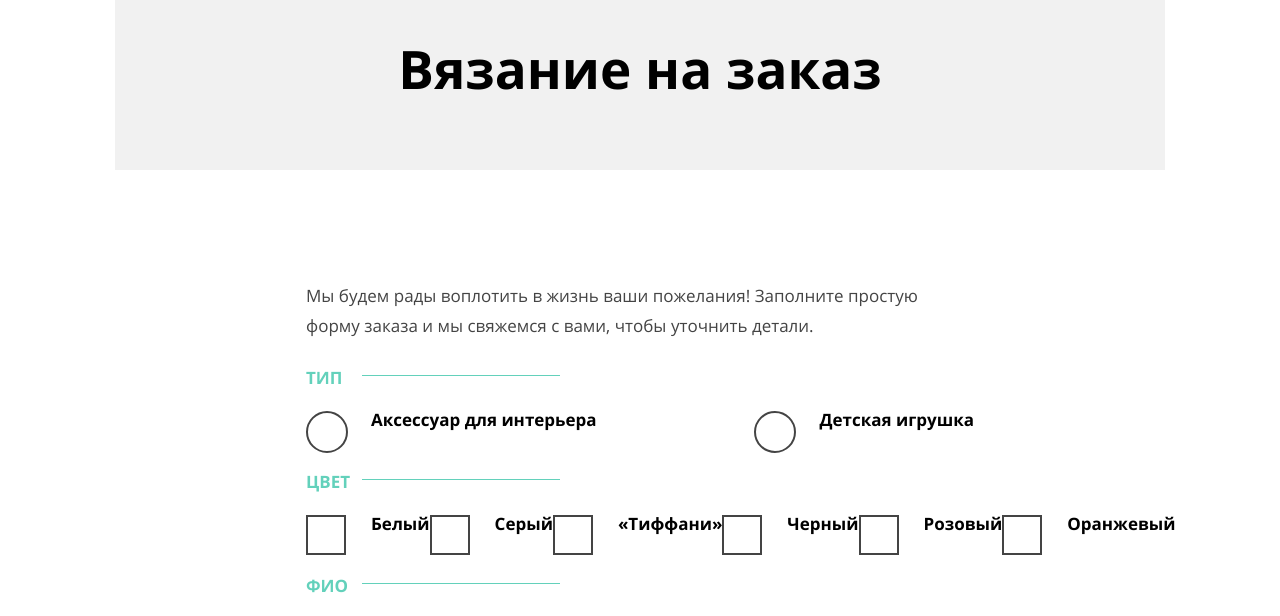
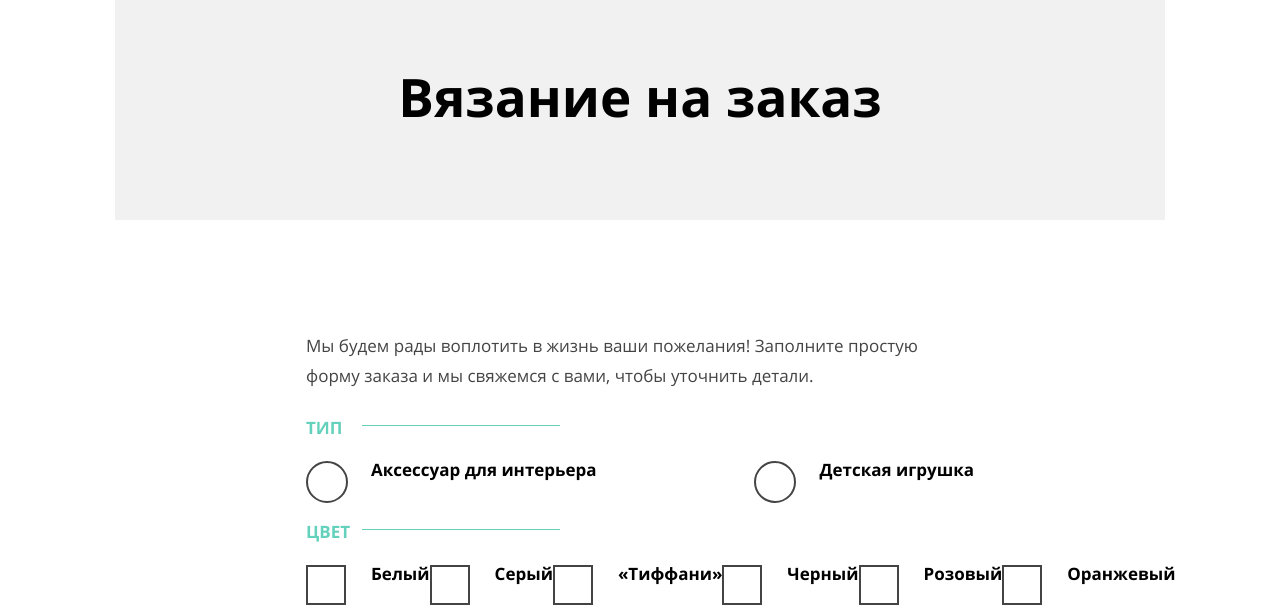
Before and after one commit to HQballz/1461461-mishka-20, a plain HTML site: page source/form.html in a window 1280 px wide. Shown: the part 129-745 px from the top of the page. Drawn offline with nearby package versions, Linux system fonts and the light colour scheme; files that its build step writes are made by us from their sources; files whose address does not match are found by name.

Commit message:
Добавляет паддинги в title-background в  catalog.html

```diff
--- a/source/less/blocks/title-background.less
+++ b/source/less/blocks/title-background.less
@@ -8,10 +8,13 @@
   @media (min-width: @tablet) {
     margin-top: -85px;
     margin-bottom: 67px;
+    padding-top: 101px;
+    padding-bottom: 75px;
   }
 
   @media (min-width: @desktop) {
     margin-top: -30px;
     margin-bottom: 111px;
+    padding-bottom: 95px;
   }
 }
```
